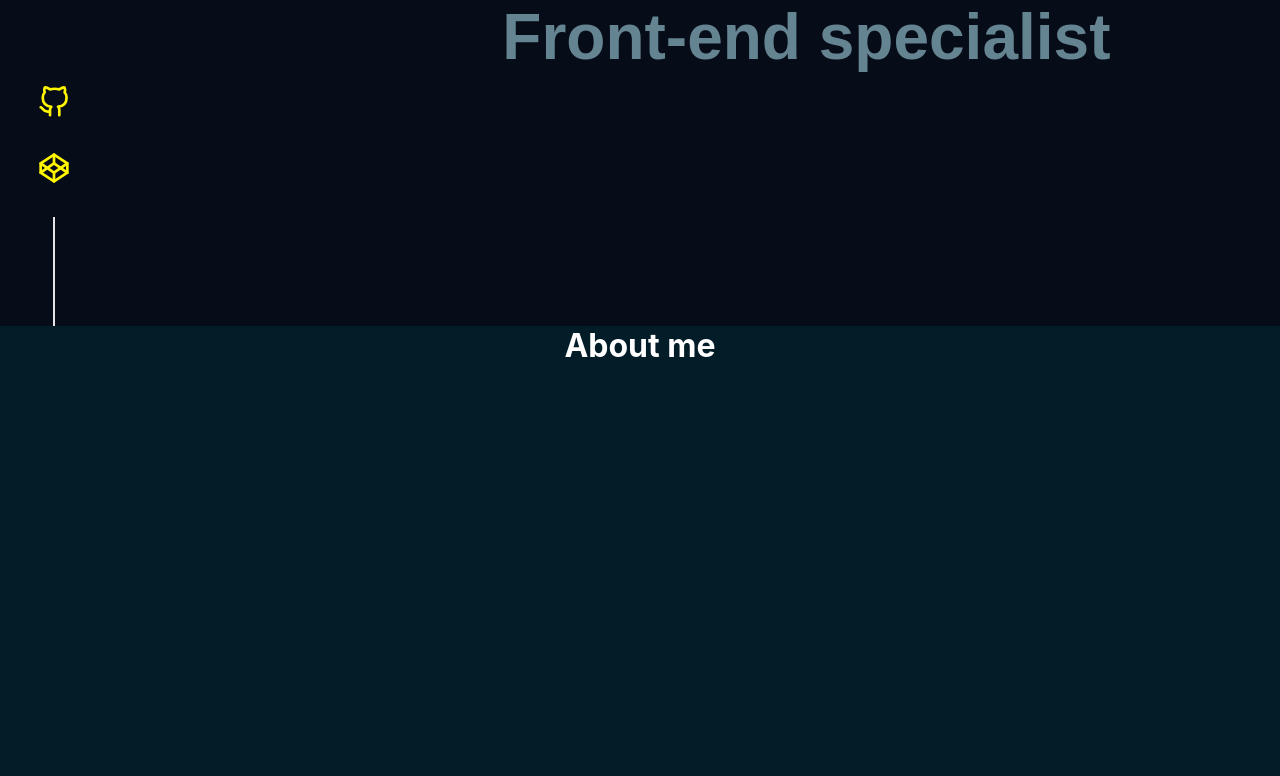
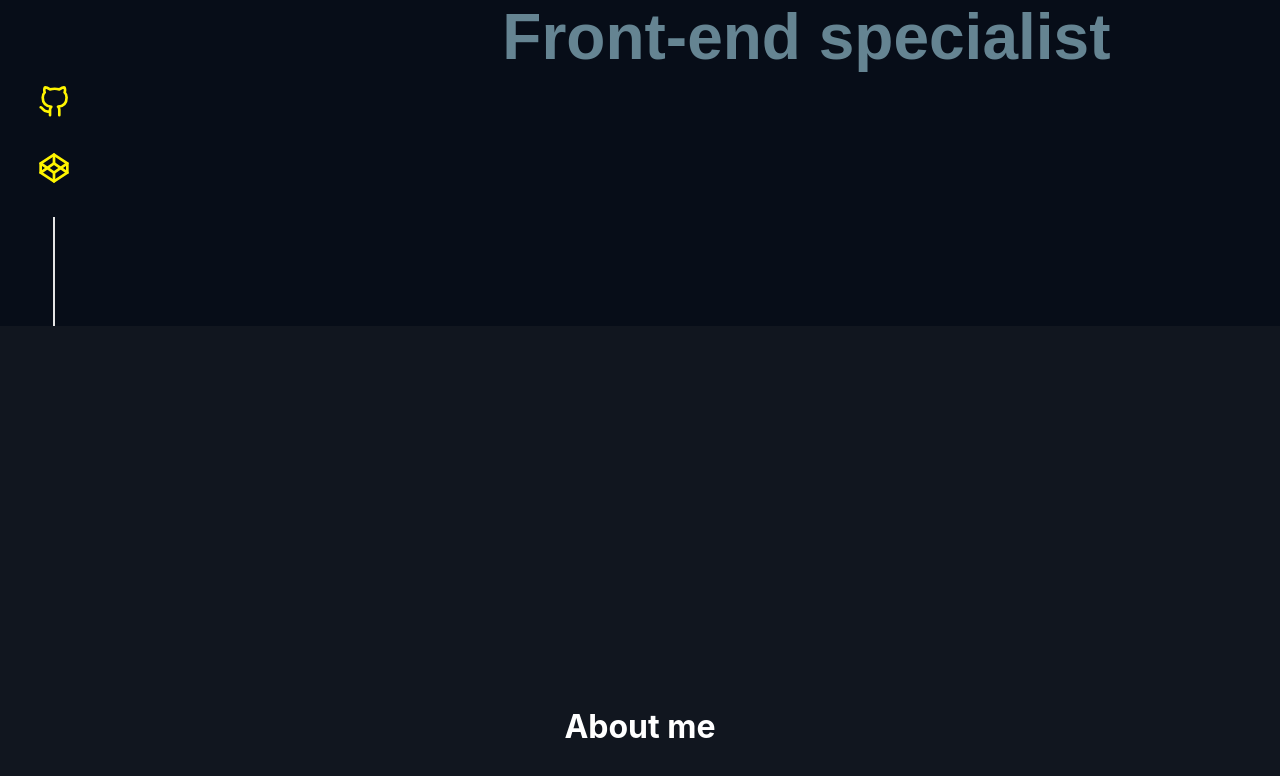
Before and after one commit to JakePitman/moreaporia, a React (Create React App) app: page / in a window 1280 px wide. Shown: the part 474-1250 px from the top of the page. Built offline with nearby package versions, Linux system fonts and the light colour scheme; a web font is replaced by a local one.

Commit message:
Change secondary background color

```diff
--- a/src/components/AboutPage/AboutPage.module.scss
+++ b/src/components/AboutPage/AboutPage.module.scss
@@ -6,7 +6,7 @@
   width: 100vw;
   display: flex;
   flex-direction: column;
-  justify-content: space-between;
+  justify-content: center;
   align-items: center;
   overflow: hidden;
 }
--- a/src/components/AboutPage/AboutPage.tsx
+++ b/src/components/AboutPage/AboutPage.tsx
@@ -5,6 +5,7 @@ const AboutPage = () => {
   return (
     <div className={styles.container}>
       <h1 style={{ color: "white" }}>About me</h1>
+      <div className={styles.lowerLeftBackground} />
     </div>
   );
 };
--- a/src/shared/_colors.scss
+++ b/src/shared/_colors.scss
@@ -1,5 +1,5 @@
 $primaryBackground: #070d18;
-$secondaryBackground: #021c28;
+$secondaryBackground: #11161f;
 
 $offWhite: #e5e5e5;
 
```
